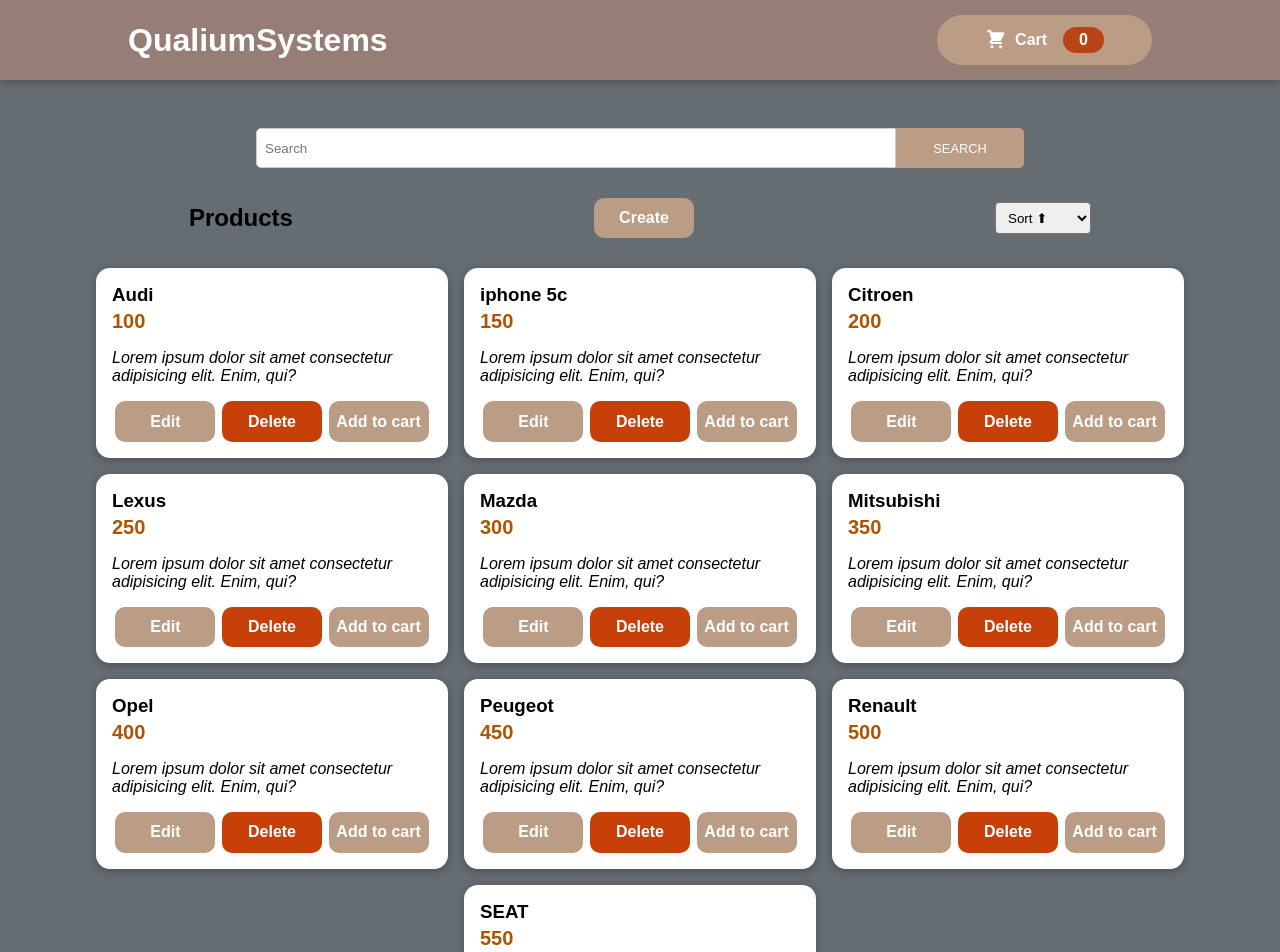
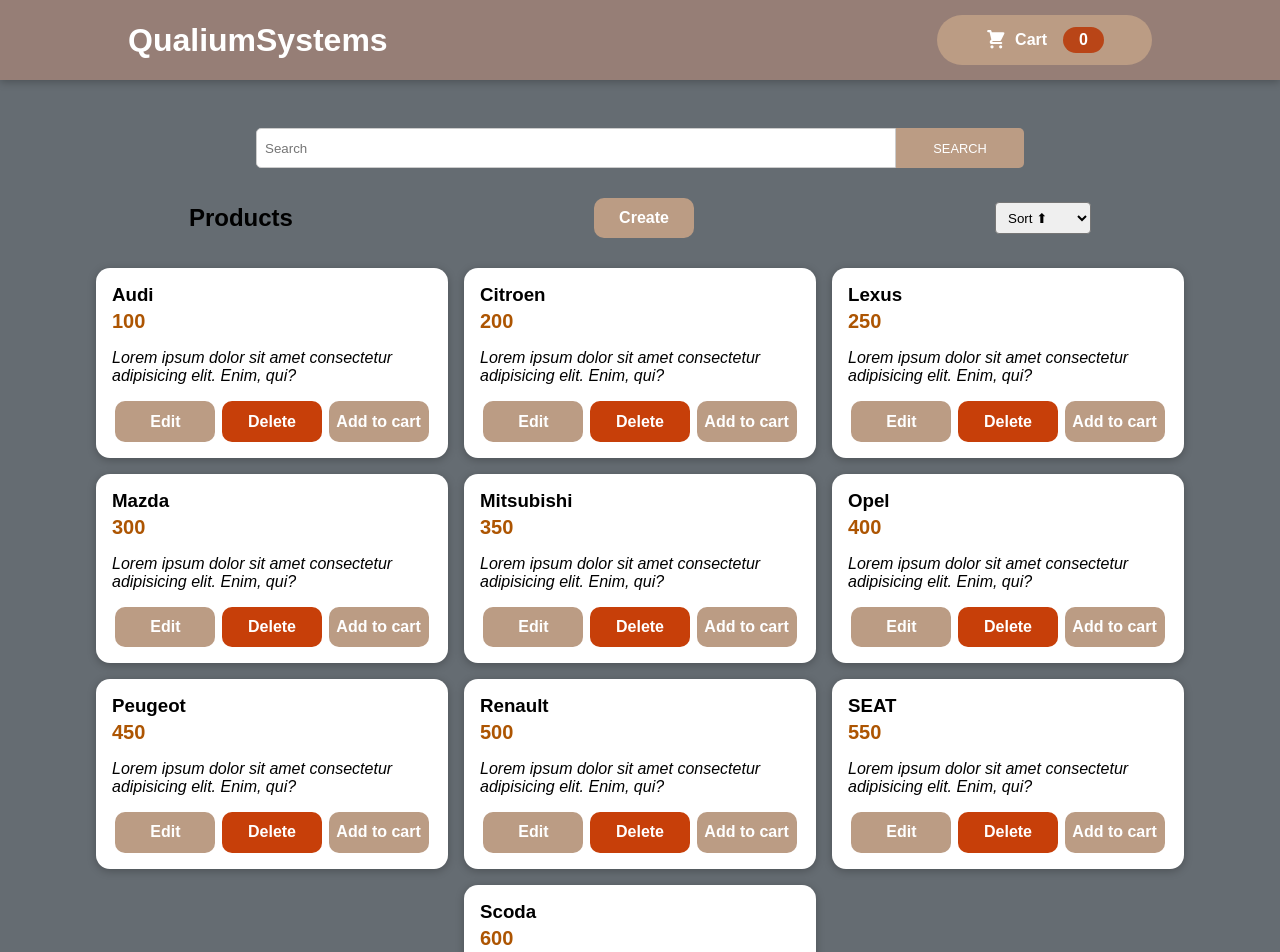
Before and after one commit to Samwa-ua/qualium-react-task, a React (Create React App) app: page / in a window 1280 px wide. Shown: the top 952 px of the page. Built offline with nearby package versions, Linux system fonts and the light colour scheme; data requests are answered from the project's data file; the HTML template or start-up script is replaced by a standard one.

Commit message:
feat: Add pagination

```diff
--- a/server/db.json
+++ b/server/db.json
@@ -6,13 +6,6 @@
       "description": "Lorem ipsum dolor sit amet consectetur adipisicing elit. Enim, qui?",
       "price": 100,
       "inCart": true
-    },
-    {
-      "id": "BMW",
-      "title": "iphone 5c",
-      "description": "Lorem ipsum dolor sit amet consectetur adipisicing elit. Enim, qui?",
-      "price": 150,
-      "inCart": false
     },
     {
       "id": "ox98i1f5idg",
--- a/src/components/Cart/Cart.js
+++ b/src/components/Cart/Cart.js
@@ -13,7 +13,6 @@
   };
 
   const cartItemDeleteHandler = (id) => {
-    console.log(cartCtx.items);
     cartCtx.deleteItem(id);
   };
 
--- a/src/components/Pagination/Pagination.js
+++ b/src/components/Pagination/Pagination.js
@@ -3,11 +3,18 @@
 import styles from "./Pagination.module.css";
 
 const Pagination = (props) => {
+  console.log(props);
+  const handlePage = (e) => {
+    props.onChangePage(+e.target.outerText);
+    // console.log(e.target.outerText);
+  };
   return (
     <nav>
       <ul className={styles.pagination}>
-        <li className={styles.active_page}>1</li>
-        <li className={styles.page} onClick={props.handlePage}>
+        <li className={styles.active_page} onClick={handlePage}>
+          1
+        </li>
+        <li className={styles.page} onClick={handlePage}>
           2
         </li>
       </ul>
--- a/src/components/Products/ProductsList.js
+++ b/src/components/Products/ProductsList.js
@@ -6,9 +6,8 @@
 import LoadingSpinner from "../UI/LoadingSpinner";
 
 const ProductsList = (props) => {
-  console.log(props);
   const { data: products, isPending } = useFetch(
-    `http://localhost:3001/products?_page=${1}&_limit=10`
+    `http://localhost:3001/products?_page=${props.page}&_limit=10`
   );
 
   const productsList = products.map((product) => (
--- a/src/context/CartContext.js
+++ b/src/context/CartContext.js
@@ -4,8 +4,8 @@
   items: [],
   totalAmount: 0,
   addItem: (item) => {},
-  removeItem: (id) => { },
-  deleteItem: (id)=>{}
+  removeItem: (id) => {},
+  deleteItem: (id) => {},
 });
 
 export default CartContext;
--- a/src/pages/MainView/MainView.js
+++ b/src/pages/MainView/MainView.js
@@ -1,4 +1,4 @@
-import React from "react";
+import React, { useState } from "react";
 import { Link } from "react-router-dom";
 
 import styles from "./MainView.module.css";
@@ -9,8 +9,10 @@
 import Button from "../../components/UI/Button";
 
 const MainView = () => {
-  const handlePage = () => {
-    console.log("log from mainView");
+  const [pageNumber, setPageNumber] = useState(1);
+
+  const handlePage = (pageNumber) => {
+    setPageNumber(pageNumber);
   };
   return (
     <>
@@ -27,8 +29,8 @@
           </select>
         </div>
       </section>
-      <ProductsList />
-      <Pagination handlePage={handlePage} />
+      <ProductsList page={pageNumber} />
+      <Pagination onChangePage={handlePage} />
     </>
   );
 };
```
